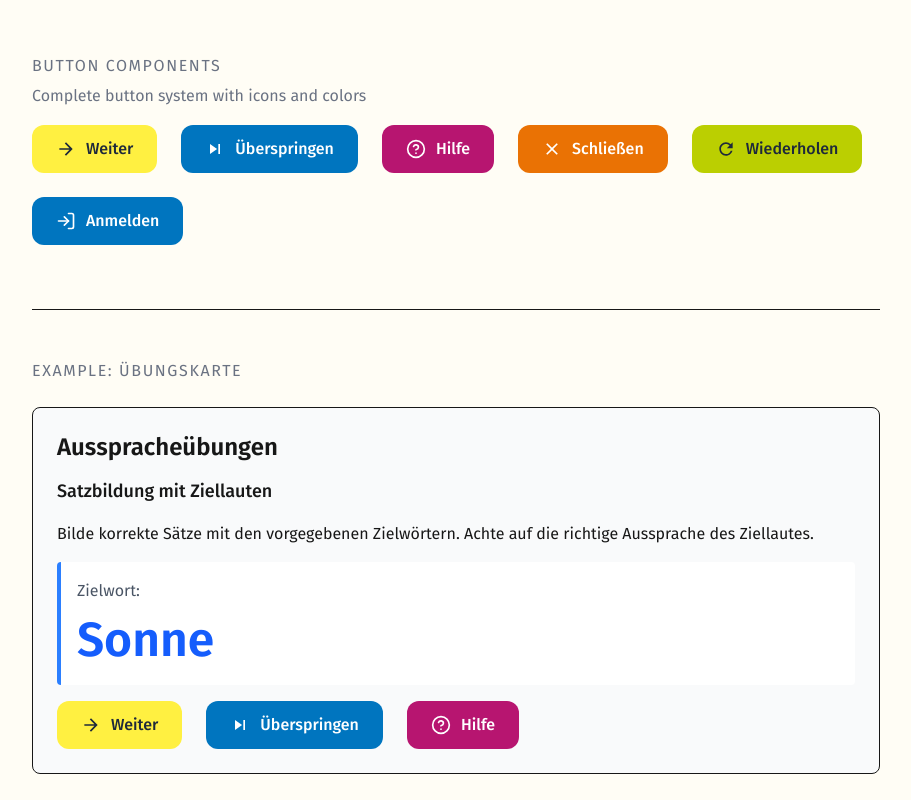
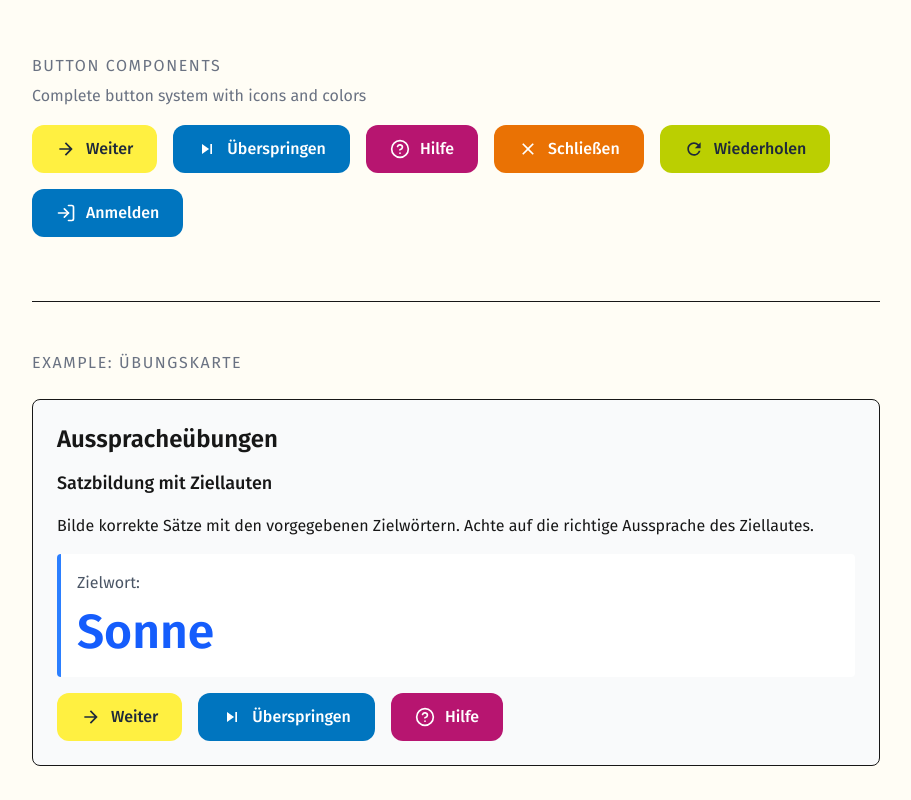
Before and after one commit to HelferAppDev/pd_theme_preview_july, a Next.js app: page / in a window 1280 px wide. Shown: the part 1220-2020 px from the top of the page, without its empty margins (184-1095 px from the left). Built offline with nearby package versions, Linux system fonts and the light colour scheme.

Commit message:
style: reduce button gap to 1rem in globals.css
Co-authored-by: Frank <43168825+helferapp@users.noreply.github.com>

```diff
--- a/app/globals.css
+++ b/app/globals.css
@@ -46,7 +46,7 @@
   --space-gap-default: 1.5rem;       /* gap-6 */
   --space-gap-compact: 1rem;         /* gap-4 */
   --space-gap-tight: 0.75rem;        /* gap-3 */
-  --space-gap-buttons: 1.5rem;       /* gap between buttons */
+  --space-gap-buttons: 1rem;         /* gap between buttons */
   --space-margin-bottom-section: 1.5rem;   /* mb-6 */
   --space-margin-bottom-large: 3rem;       /* mb-12 */
 }
```
